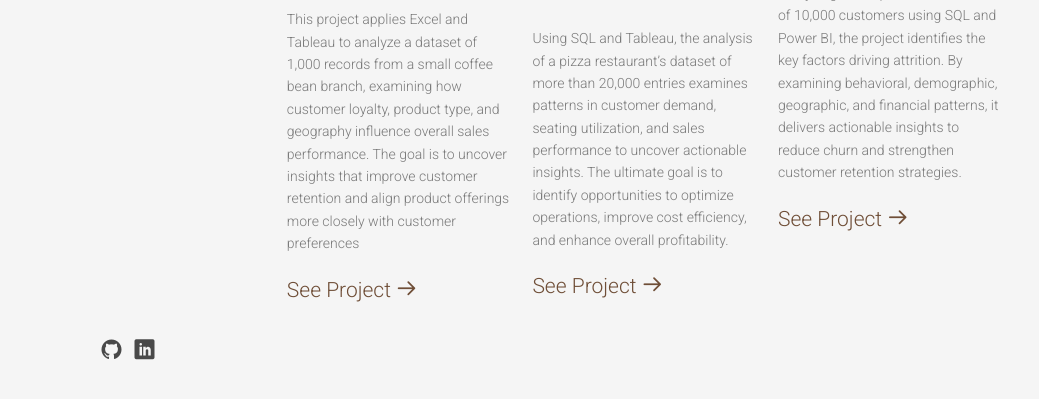
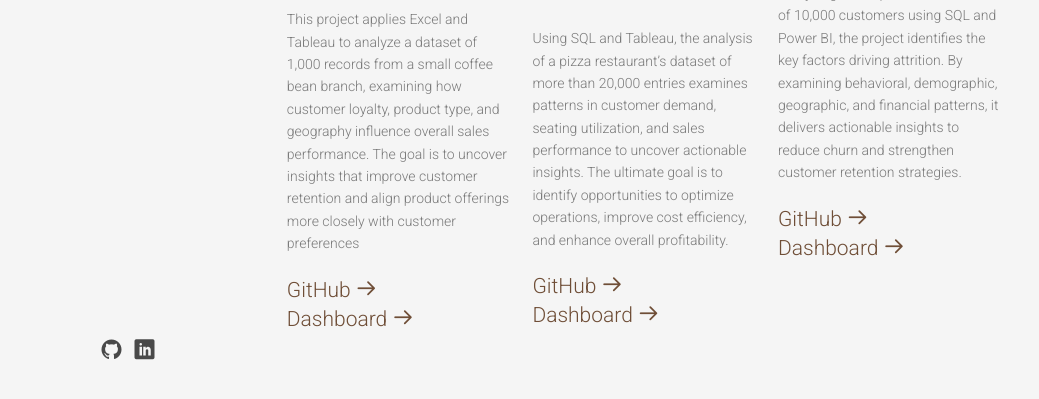
Before and after one commit to xuandinh22/DataAnalyticsPortfolio, a plain HTML site: page project.html in a window 1280 px wide. Shown: the part 393-792 px from the top of the page, without its empty margins (0-1039 px from the left). Drawn offline with Linux system fonts and the light colour scheme; files whose address does not match are found by name.

Commit message:
Update project.html

```diff
--- a/project.html
+++ b/project.html
@@ -102,7 +102,10 @@
 									overall sales performance. The goal is to uncover insights that improve customer retention
 									and align product offerings more closely with customer preferences
 								</p>
-								<a href="https://github.com/xuandinh22/Coffee-Bean-Sales-Performance-Insights" class="lead" style="color:#6f4e37; text-decoration:none;"> See Project <i class="icon-arrow-right3"></i></a>
+								<a href="https://github.com/xuandinh22/Coffee-Bean-Sales-Performance-Insights" class="lead" style="color:#6f4e37; text-decoration:none;"> GitHub <i class="icon-arrow-right3"></i></a>
+								<br>
+								<a href="https://public.tableau.com/app/profile/xuan.dinh8619/viz/CoffeeBean_17562288415120/Dashboard3?publish=yes" class="lead" style="color:#6f4e37; text-decoration:none;"> Dashboard <i class="icon-arrow-right3"></i></a>
+
 							</div>
 						</div>
 					</div>
@@ -116,10 +119,13 @@
 									actionable insights. The ultimate goal is to identify opportunities to optimize
 									operations, improve cost efficiency, and enhance overall profitability.
 								</p>
-								<a href="https://github.com/xuandinh22/Plato-s-Pizza-Business-Optimization-Dashboard" class="lead" style="color:#6f4e37; text-decoration:none;"> See Project <i class="icon-arrow-right3"></i></a>
+								<a href="https://github.com/xuandinh22/Plato-s-Pizza-Business-Optimization-Dashboard" class="lead" style="color:#6f4e37; text-decoration:none;"> GitHub <i class="icon-arrow-right3"></i></a>
+								<br>
+								<a href="https://public.tableau.com/app/profile/xuan.dinh8619/viz/CoffeeBean_17562288415120/Dashboard3?publish=yes" class="lead" style="color:#6f4e37; text-decoration:none;"> Dashboard <i class="icon-arrow-right3"></i></a>
 							</div>
 						</div>
 					</div>
+
 					<div class="col-md-3 col-sm-6 col-padding animate-box" data-animate-effect="fadeInLeft">
 						<div class="project-entry">
 							<a href="https://github.com/xuandinh22/Bank-Churn-Insights-to-Improve-Retention" class="project-img"><img src="images/Saving.jpg" class="img-responsive" alt="Free HTML5 Bootstrap Template by FreeHTML5.co"></a>
@@ -129,9 +135,10 @@
 									the project identifies the key factors driving attrition. By examining behavioral,
 									demographic, geographic, and financial patterns, it delivers actionable insights to
 									reduce churn and strengthen customer retention strategies.
-
 								</p>
-								<a href="https://github.com/xuandinh22/Bank-Churn-Insights-to-Improve-Retention" class="lead" style="color:#6f4e37; text-decoration:none;"> See Project <i class="icon-arrow-right3"></i></a>
+								<a href="https://github.com/xuandinh22/Bank-Churn-Insights-to-Improve-Retention" class="lead" style="color:#6f4e37; text-decoration:none;"> GitHub <i class="icon-arrow-right3"></i></a>
+								<br>
+								<a href="https://app.powerbi.com/view?r=eyJrIjoiMGU0MjYzNDEtODgwMS00Yzg3LTk2NTItZGI5ZDhiMWY0MjRkIiwidCI6IjdkZTZiMWMxLWYzOTMtNGJhNS05NjVkLTU3YjNhMGJhYmEzZiJ9n" class="lead" style="color:#6f4e37; text-decoration:none;"> Dashboard <i class="icon-arrow-right3"></i></a>
 							</div>
 						</div>
 					</div>
```
